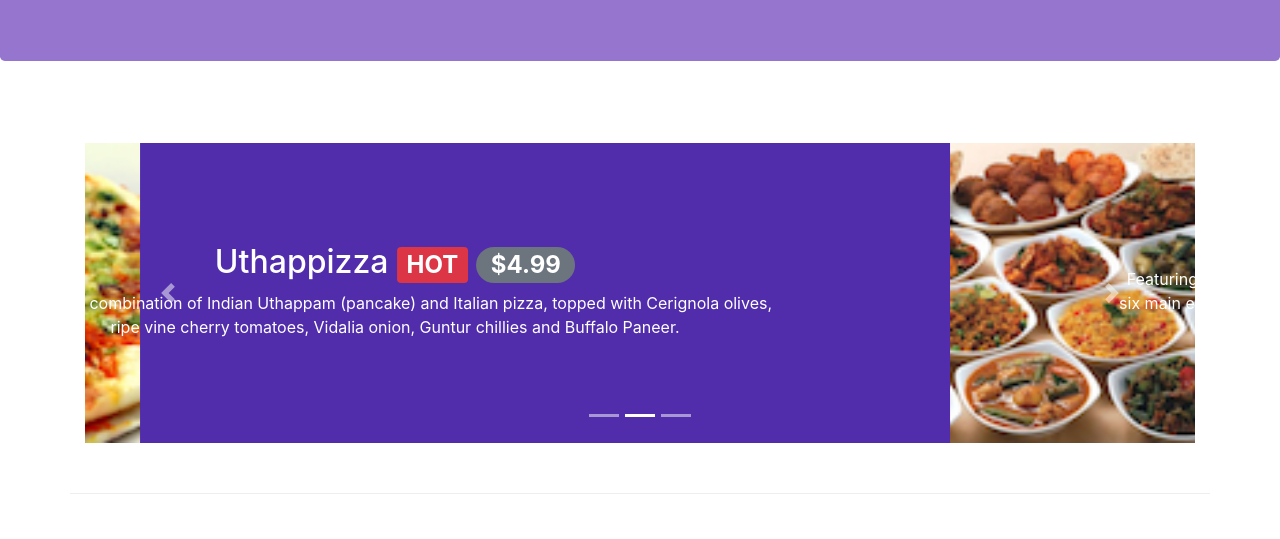
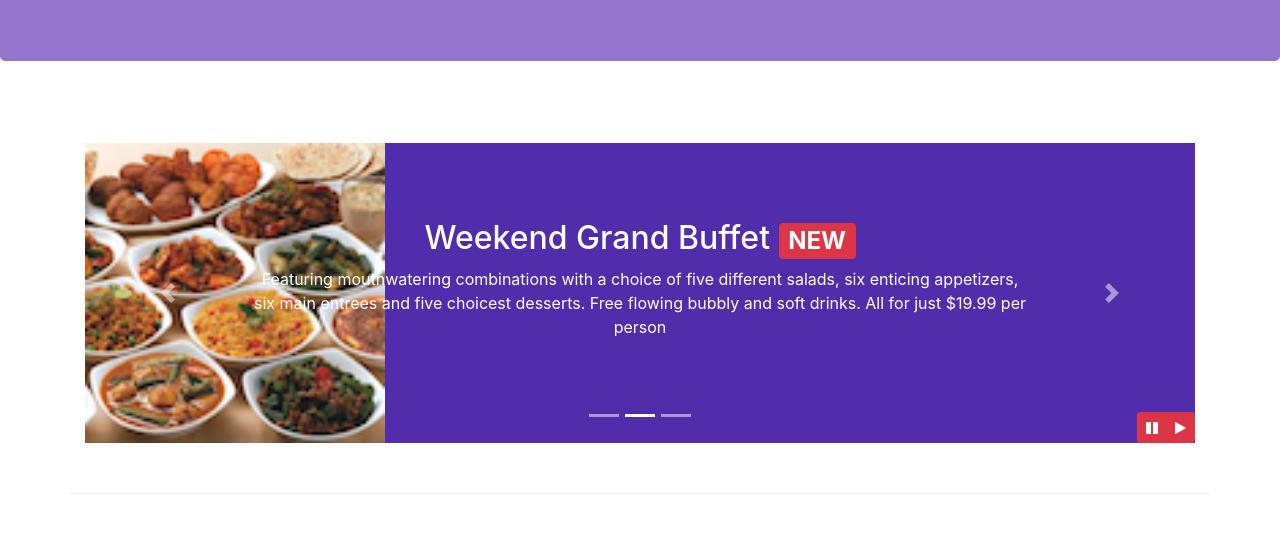
Before and after one commit to Ani512/RestaurantWebsite, a website: page index.html in a window 1280 px wide. Shown: the part 261-800 px from the top of the page. Drawn offline with nearby package versions, Linux system fonts and the light colour scheme.

Commit message:
bootstrap jquery

```diff
--- a/css/style.css
+++ b/css/style.css
@@ -56,3 +56,13 @@
    left: 0;
    min-height: 300px;
 }
+
+.carousel li {
+   cursor: pointer;
+}
+
+#carouselButton {
+   right: 0px;
+   position: absolute;
+   bottom: 0px;
+}
--- a/index.html
+++ b/index.html
@@ -182,7 +182,7 @@
     <div class="container">
         <div class="row row-content">
             <div class="col">
-                <div id="mycarousel" class="carousel slide" data-ride="carousel">
+                <div id="mycarousel" class="carousel slide" data-ride="carousel" data-interval="3000">
                     <ol class="carousel-indicators">
                         <li data-target="#mycarousel" data-slide-to="0" class="active"></li>
                         <li data-target="#mycarousel" data-slide-to="1"></li>
@@ -236,6 +236,16 @@
                             <span class="carousel-control-next-icon" aria-hidden="true"></span>
                             <span class="sr-only">Next</span>
                         </a>
+
+                        <div class="btn-group" id="carouselButton">
+                            <button class="btn btn-danger btn-sm" id="carousel-pause">
+                                <span class="fa fa-pause"></span>
+                            </button>
+
+                            <button class="btn btn-danger btn-sm" id="carousel-play">
+                                <span class="fa fa-play"></span>
+                            </button>
+                        </div>
                     </div>
                 </div>
             </div>
@@ -364,6 +374,18 @@
             $('[data-toggle="tooltip"]').tooltip();
         })
     </script> -->
+
+    <script>
+        $(document).ready(function () {
+            $('#mycarousel').carousel({ interval: 2000 });
+            $('#carousel-pause').click(function () {
+                $('#mycarousel').carousel('pause');
+            });
+            $('#carousel-play').click(function () {
+                $('#mycarousel').carousel('cycle');
+            });
+        })
+    </script>
 </body>
 
 </html>
```
